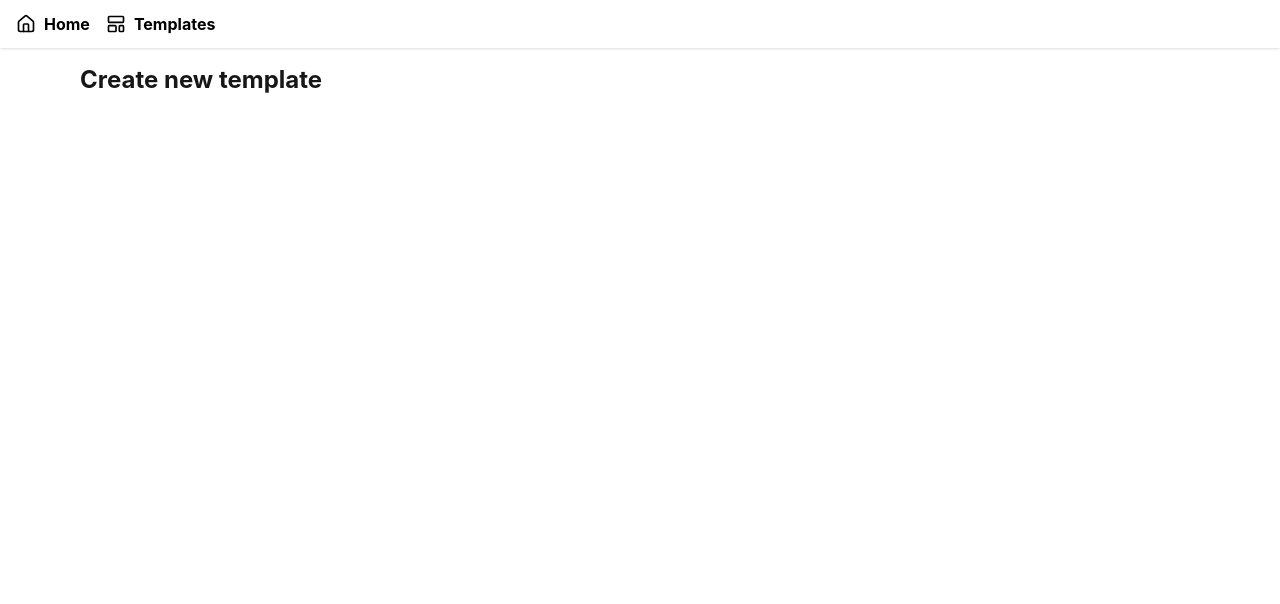
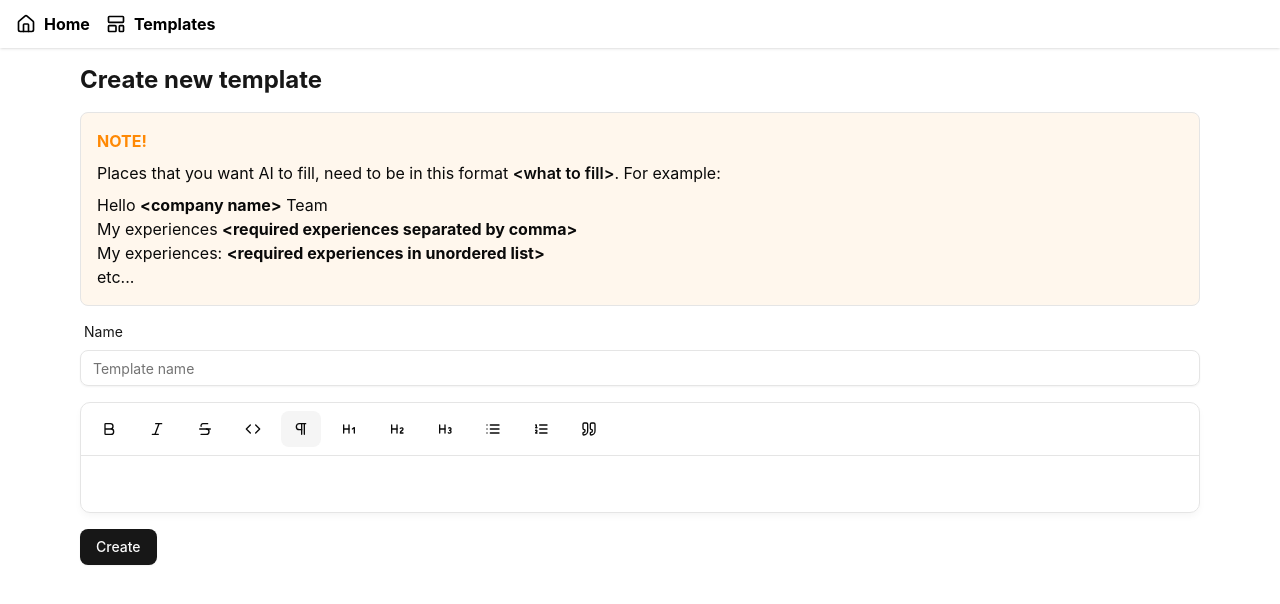
Before and after one commit to Skrazzo/cover-letter-templater, a React (Vite) app in the folder frontend/: page /templates/create in a window 1280 px wide. Shown: the top 604 px of the page. Built offline with nearby package versions, Linux system fonts and the light colour scheme; no server answers.

Commit message:
feat(template): add form hook for rich text editor / create template page

```diff
--- a/frontend/package.json
+++ b/frontend/package.json
@@ -17,6 +17,11 @@
         "@tanstack/react-router": "^1.121.2",
         "@tanstack/react-router-devtools": "^1.121.2",
         "@tanstack/router-plugin": "^1.121.2",
+        "@tiptap/extension-link": "^2.25.0",
+        "@tiptap/extension-list-item": "^2.25.0",
+        "@tiptap/extension-text-style": "^2.25.0",
+        "@tiptap/react": "^2.25.0",
+        "@tiptap/starter-kit": "^2.25.0",
         "class-variance-authority": "^0.7.1",
         "clsx": "^2.1.1",
         "lucide-react": "^0.525.0",
--- /dev/null
+++ b/frontend/src/components/Template.tsx
@@ -0,0 +1,23 @@
+import { withForm } from "@/hooks/formHook";
+
+const Template = withForm({
+    defaultValues: {
+        name: "",
+        template: "",
+    },
+    props: {},
+    render({ form }) {
+        return (
+            <div className="mt-4 flex flex-col gap-4">
+                <form.AppField
+                    name="name"
+                    children={(f) => <f.TextField label="Name" placeholder="Template name" />}
+                />
+
+                <form.AppField name="template" children={(f) => <f.RichTextEdit />} />
+            </div>
+        );
+    },
+});
+
+export default Template;
--- /dev/null
+++ b/frontend/src/components/forms/RichTextEdit.tsx
@@ -0,0 +1,160 @@
+import "../../editor.css";
+import { useFieldContext } from "@/hooks/formHook";
+import TextStyle from "@tiptap/extension-text-style";
+import { EditorContent, useEditor } from "@tiptap/react";
+import type { Editor } from "@tiptap/react";
+import StarterKit from "@tiptap/starter-kit";
+import { Button } from "../ui/button";
+import Link from "@tiptap/extension-link";
+import {
+    BoldIcon,
+    CodeIcon,
+    Heading1Icon,
+    Heading2Icon,
+    Heading3Icon,
+    ItalicIcon,
+    ListIcon,
+    ListOrderedIcon,
+    PilcrowIcon,
+    QuoteIcon,
+    StrikethroughIcon,
+} from "lucide-react";
+
+const MenuBar = ({ editor }: { editor: Editor | null }) => {
+    if (!editor) {
+        return;
+    }
+
+    return (
+        <div className="control-group">
+            <div className="flex flex-wrap gap-2">
+                <Button
+                    variant="ghost"
+                    onClick={() => editor.chain().focus().toggleBold().run()}
+                    disabled={!editor.can().chain().focus().toggleBold().run()}
+                    className={editor.isActive("bold") ? "bg-accent" : ""}
+                >
+                    <BoldIcon />
+                </Button>
+                <Button
+                    variant="ghost"
+                    onClick={() => editor.chain().focus().toggleItalic().run()}
+                    disabled={!editor.can().chain().focus().toggleItalic().run()}
+                    className={editor.isActive("italic") ? "bg-accent" : ""}
+                >
+                    <ItalicIcon />
+                </Button>
+                <Button
+                    variant="ghost"
+                    onClick={() => editor.chain().focus().toggleStrike().run()}
+                    disabled={!editor.can().chain().focus().toggleStrike().run()}
+                    className={editor.isActive("strike") ? "bg-accent" : ""}
+                >
+                    <StrikethroughIcon />
+                </Button>
+                <Button
+                    variant="ghost"
+                    onClick={() => editor.chain().focus().toggleCode().run()}
+                    disabled={!editor.can().chain().focus().toggleCode().run()}
+                    className={editor.isActive("code") ? "bg-accent" : ""}
+                >
+                    <CodeIcon />
+                </Button>
+                <Button
+                    variant="ghost"
+                    onClick={() => editor.chain().focus().setParagraph().run()}
+                    className={editor.isActive("paragraph") ? "bg-accent" : ""}
+                >
+                    <PilcrowIcon />
+                </Button>
+                <Button
+                    variant="ghost"
+                    onClick={() => editor.chain().focus().toggleHeading({ level: 1 }).run()}
+                    className={editor.isActive("heading", { level: 1 }) ? "bg-accent" : ""}
+                >
+                    <Heading1Icon />
+                </Button>
+                <Button
+                    variant="ghost"
+                    onClick={() => editor.chain().focus().toggleHeading({ level: 2 }).run()}
+                    className={editor.isActive("heading", { level: 2 }) ? "bg-accent" : ""}
+                >
+                    <Heading2Icon />
+                </Button>
+                <Button
+                    variant="ghost"
+                    onClick={() => editor.chain().focus().toggleHeading({ level: 3 }).run()}
+                    className={editor.isActive("heading", { level: 3 }) ? "bg-accent" : ""}
+                >
+                    <Heading3Icon />
+                </Button>
+                <Button
+                    variant="ghost"
+                    onClick={() => editor.chain().focus().toggleBulletList().run()}
+                    className={editor.isActive("bulletList") ? "bg-accent" : ""}
+                >
+                    <ListIcon />
+                </Button>
+                <Button
+                    variant="ghost"
+                    onClick={() => editor.chain().focus().toggleOrderedList().run()}
+                    className={editor.isActive("orderedList") ? "bg-accent" : ""}
+                >
+                    <ListOrderedIcon />
+                </Button>
+                <Button
+                    variant="ghost"
+                    onClick={() => editor.chain().focus().toggleBlockquote().run()}
+                    className={editor.isActive("blockquote") ? "bg-accent" : ""}
+                >
+                    <QuoteIcon />
+                </Button>
+            </div>
+        </div>
+    );
+};
+
+const extensions = [
+    TextStyle.configure(),
+    StarterKit.configure({
+        bulletList: {
+            keepMarks: true,
+            keepAttributes: true,
+        },
+        orderedList: {
+            keepMarks: true,
+            keepAttributes: false,
+        },
+    }),
+    Link.configure({
+        defaultProtocol: "https",
+    }),
+];
+
+export default () => {
+    // Get field with predefined text type
+    const field = useFieldContext<string>();
+
+    // Configure editor
+    const editor = useEditor({
+        onUpdate: ({ editor }) => field.handleChange(editor.getHTML()),
+        onBlur: () => field.handleBlur(),
+        content: field.state.value,
+        extensions,
+    });
+
+    // Render custom field
+    return (
+        <div>
+            <div className="tiptap-container">
+                <MenuBar editor={editor} />
+                <EditorContent editor={editor} />
+            </div>
+            {!field.state.meta.isValid && (
+                <span className="text-xs text-danger mt-1">
+                    {field.state.meta.errors.map((e) => e.message).join(", ")}
+                </span>
+            )}
+        </div>
+    );
+};
--- /dev/null
+++ b/frontend/src/editor.css
@@ -0,0 +1,102 @@
+:root {
+    --editor-accent: #1c81d9;
+}
+
+.tiptap-container {
+    border: 1px solid var(--border);
+    border-radius: var(--radius);
+    box-shadow: 0 4px 8px -2px rgba(0, 0, 0, 0.05);
+
+    .control-group {
+        border-bottom: 1px solid var(--border);
+        padding: 0.5rem;
+    }
+
+    .tiptap {
+        outline: none;
+        padding: 1rem;
+    }
+}
+
+/* Basic editor styles */
+.tiptap {
+    :first-child {
+        margin-top: 0;
+    }
+
+    /* Links */
+    a {
+        color: var(--editor-accent);
+        text-decoration: underline;
+    }
+
+    /* List styles */
+    ul {
+        list-style: disc;
+    }
+    ol {
+        list-style: decimal;
+    }
+
+    ul,
+    ol {
+        ::marker {
+            color: var(--editor-accent);
+        }
+
+        padding: 0 1rem;
+
+        p {
+            /* Text in list */
+            margin-bottom: 0.5rem;
+        }
+    }
+
+    /* Heading styles */
+    h1,
+    h2,
+    h3 {
+        margin-top: 1.5rem;
+        margin-bottom: 1rem;
+    }
+
+    h1 {
+        font-size: 1.75rem;
+        font-weight: 700;
+    }
+
+    h2 {
+        font-weight: 600;
+        font-size: 1.5rem;
+    }
+
+    h3 {
+        font-weight: 500;
+        font-size: 1.25rem;
+    }
+
+    /* Code and preformatted text styles */
+    code {
+        border: 1px solid var(--border);
+        border-radius: 0.4rem;
+
+        background-color: var(--secondary);
+
+        font-size: 0.85rem;
+        padding: 0.25rem 0.3rem;
+    }
+
+    /* Quotes */
+    blockquote {
+        border-left: 4px solid var(--border);
+        margin: 1rem 0;
+        padding-left: 1rem;
+    }
+
+    /* Line breaks */
+    hr {
+        border: none;
+        border-top: 1px solid var(--border);
+        margin: 2rem 0;
+    }
+}
--- a/frontend/src/hooks/formHook.tsx
+++ b/frontend/src/hooks/formHook.tsx
@@ -1,12 +1,14 @@
+import RichTextEdit from "@/components/forms/RichTextEdit";
 import TextField from "@/components/forms/TextField";
 import { createFormHookContexts, createFormHook } from "@tanstack/react-form";
 
 // export useFieldContext for use in your custom components
 export const { fieldContext, formContext, useFieldContext } = createFormHookContexts();
 
-export const { useAppForm } = createFormHook({
+export const { useAppForm, withForm } = createFormHook({
     fieldComponents: {
         TextField,
+        RichTextEdit,
     },
     formComponents: {},
     fieldContext,
--- a/frontend/src/routes/templates/create.tsx
+++ b/frontend/src/routes/templates/create.tsx
@@ -1,16 +1,59 @@
+import Template from "@/components/Template";
+import { Button } from "@/components/ui/button";
+import { useAppForm } from "@/hooks/formHook";
 import Authorised from "@/layouts/Authorised";
 import { createFileRoute } from "@tanstack/react-router";
+import { useState } from "react";
+import * as z from "zod/v4";
 
 export const Route = createFileRoute("/templates/create")({
     component: RouteComponent,
 });
 
+const TemplateSchema = z.object({
+    name: z.string().nonempty("Name is required"),
+    template: z.string().nonempty("Template is required"),
+});
+
 function RouteComponent() {
+    const loading = useState(false);
+    const createForm = useAppForm({
+        defaultValues: {
+            name: "",
+            template: "",
+        },
+        validators: {
+            onBlur: TemplateSchema,
+        },
+    });
+
     return (
         <Authorised>
             <h1 className="text-2xl font-bold text-primary">Create new template</h1>
+            <div className="border rounded-md p-4 bg-orange-50 mt-4">
+                <p className="mb-2 text-orange-400 font-bold">NOTE!</p>
+                <p>
+                    Places that you want AI to fill, need to be in this format{" "}
+                    <span className="font-semibold">{"<what to fill>"}</span>. For example:
+                </p>
 
-            {/* TODO: create a create/edit component to which we pass initialData (will be easier for edit functionality) */}
+                <p className="mt-2">
+                    Hello <span className="font-bold">{"<company name>"}</span> Team
+                </p>
+                <p>
+                    My experiences{" "}
+                    <span className="font-bold">{"<required experiences separated by comma>"}</span>
+                </p>
+                <p>
+                    My experiences:{" "}
+                    <span className="font-bold">{"<required experiences in unordered list>"}</span>
+                </p>
+                <p>etc...</p>
+            </div>
+            <Template form={createForm} />
+            <Button onClick={createForm.handleSubmit} disabled={loading[0]} className="mt-4">
+                Create
+            </Button>
         </Authorised>
     );
 }
```
Also changed, not shown: 1 other file (tests, documents, lock files or other folders).
